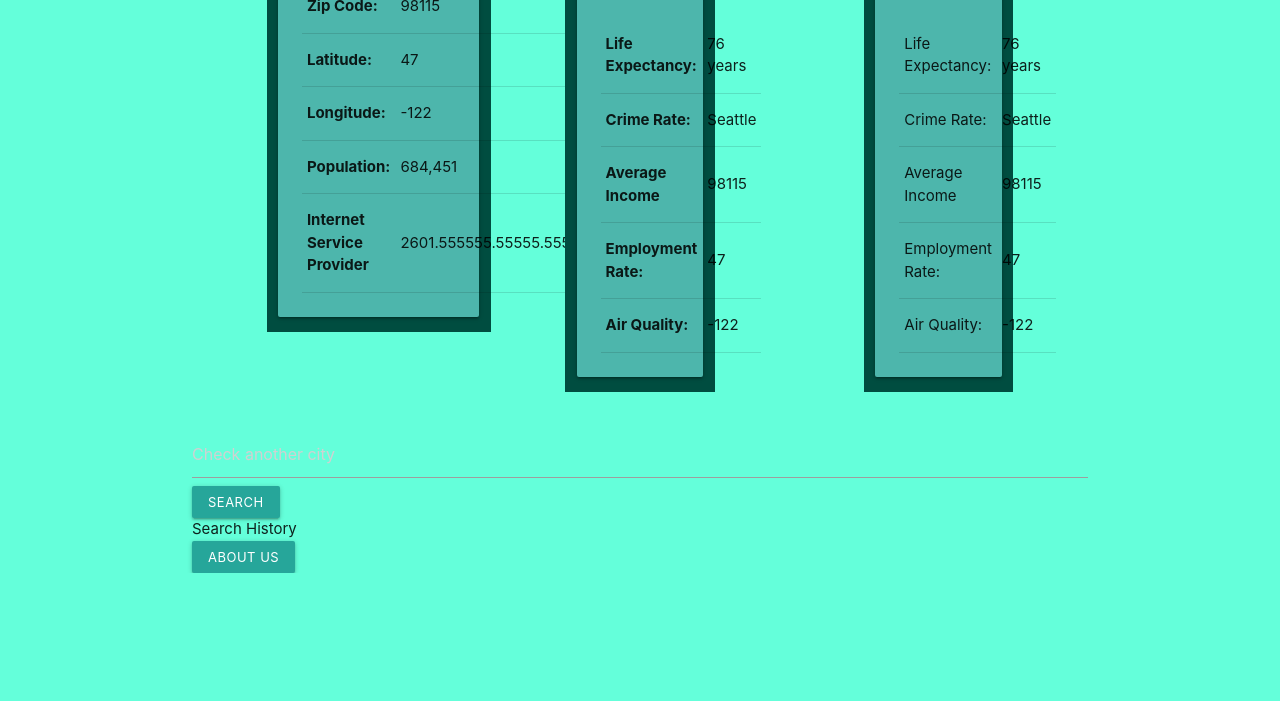
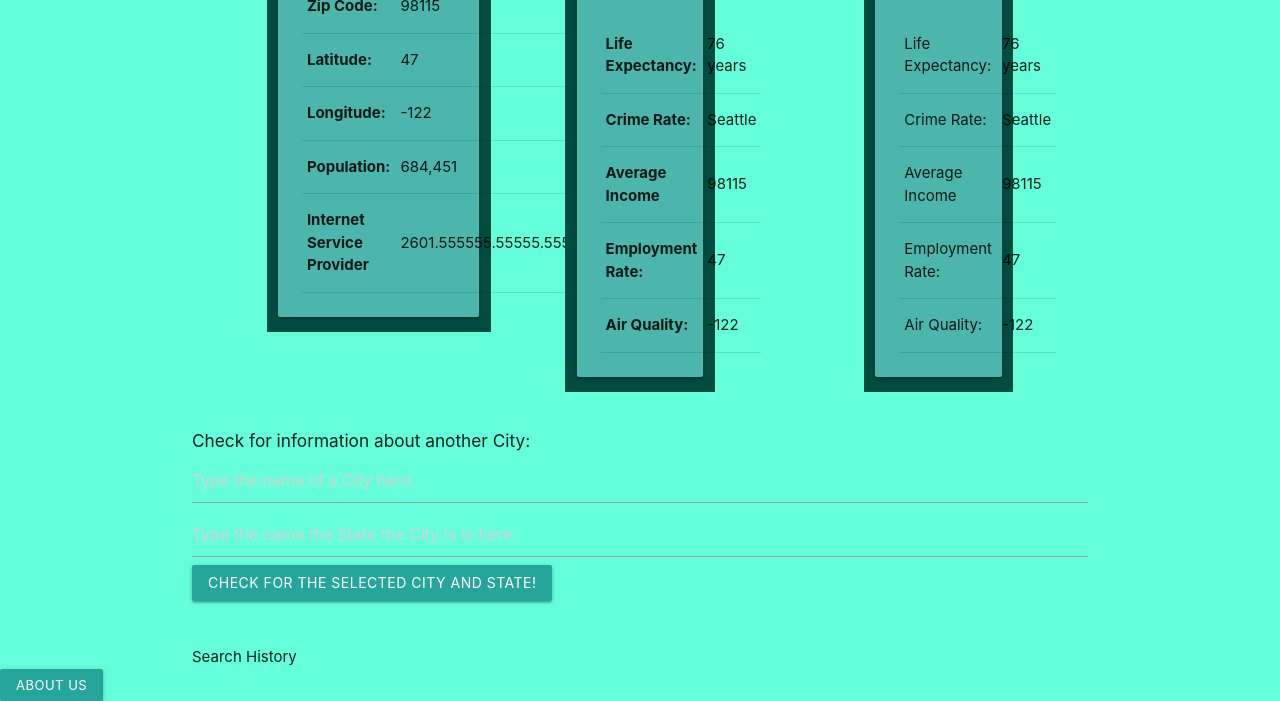
Before and after one commit to ctmbr/IPGeolocator, a plain HTML site: page index.html in a window 1280 px wide. Shown: the part 621-1322 px from the top of the page. Before the commit the page ends 1194 px from the top, so only its background shows below. Drawn offline with nearby package versions, Linux system fonts and the light colour scheme; no server answers.

Commit message:
added basic HTML for city and state search input form, plus search button, no styling

```diff
--- a/index.html
+++ b/index.html
@@ -135,14 +135,22 @@
           </div>
         </div>
       </div>
-    <form>
-      <input type="text" placeholder="Check another city" />
-      <button type="submit" class="waves-effect waves-light btn-small">
-        search
-      </button>
-    </form>
     <div>
-      <div>Search History</div>
+      <h6>Check for information about another City:</h6>
+        <form id="citySearchForm" name="citySearchForm">
+         <input id="citySearchName" name="citySearchName" type="text" placeholder = "Type the name of a City here." >
+         <input id="stateSearchName" name="stateSearcName" type="text" placeholder = "Type the name the State the City is in here.">
+         <button type="submit" class="btn">Check for the selected City and State!</button>
+        </form>
+    </div>
+    <br>
+    <br>
+
+
+
+
+
+    <div>Search History</div>
     </div>
     <div>
       <!-- Kevin added an anchor tag and href attribute to redirect to aboutUs html page on button click, 4-5-22  -->
```
